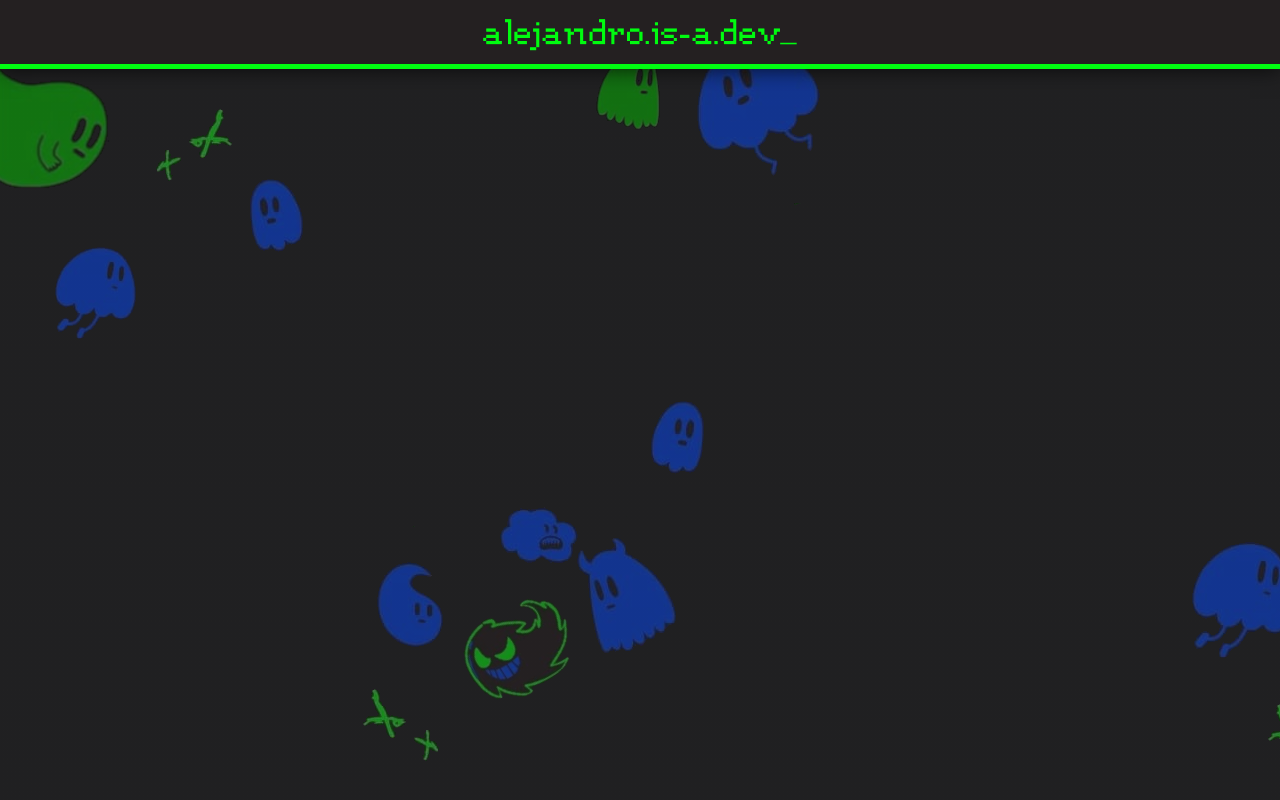
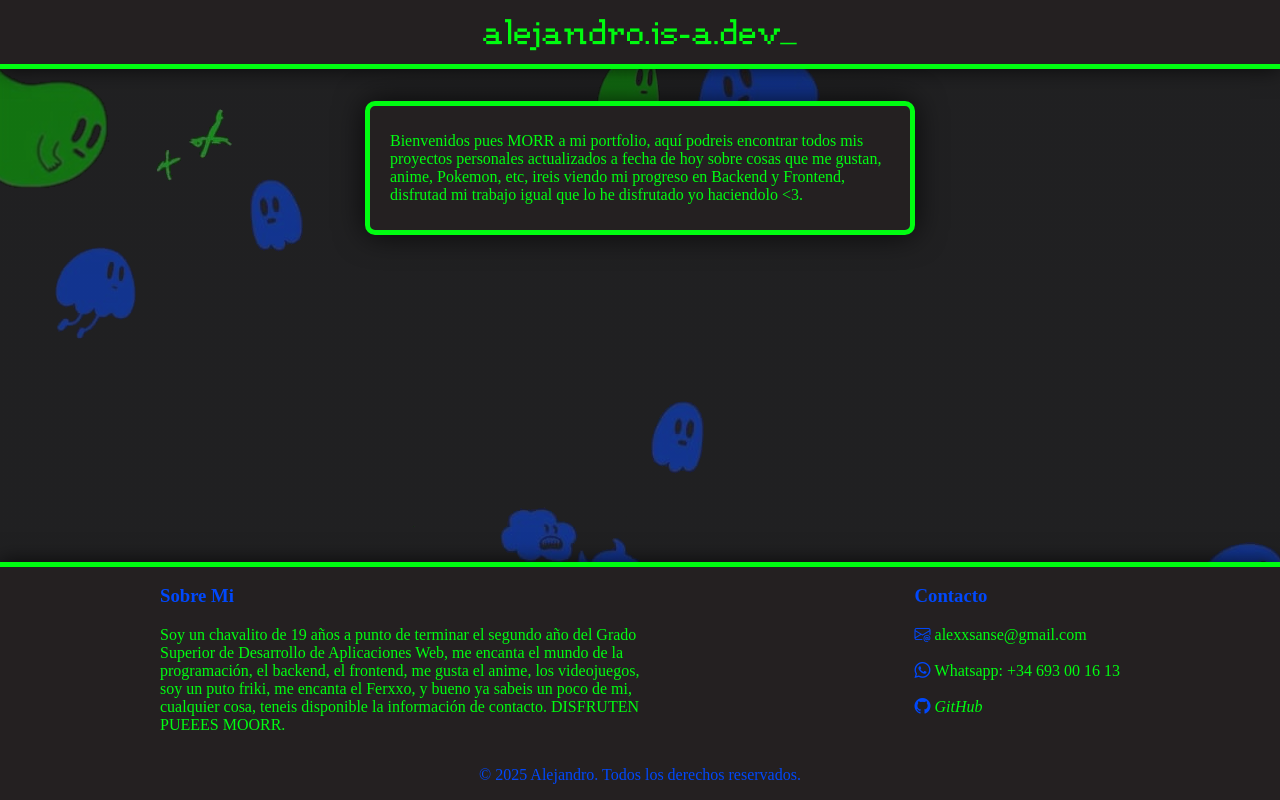
Before and after one commit to AlejandroSanchezSerrano/alejandro, a PHP site: page / in a window 1280 px wide. Run offline with PHP 8.4, Linux system fonts and the light colour scheme; some web fonts are replaced.

Commit message:
Se ha añadido el footer, una card y mas estilos

```diff
--- a/app.css
+++ b/app.css
@@ -37,19 +37,95 @@ header img {
 }
 
 body {
+    display: flex;
+    flex-direction: column;
+    justify-items: center;
+    align-items: center;
     background: linear-gradient(to right, rgba(36, 32, 33, 0.5), rgb(36, 32, 33, 0.5)), url('img/bg.png');
 }
 
 main {
+    display: flex;
+    justify-content: center;
+    align-items: start;
     max-width: 1200px;
     width: 100%;
 }
 
+a {
+    text-decoration: none;
+    color: var(--primary);
+}
+
+a:hover {
+    color: var(--secondary);
+}
+
+.card {
+    max-width: 500px;
+    color: var(--primary);
+    display: flex;
+    flex-direction: column;
+    justify-content: center;
+    align-items: center;
+    background-color: var(--terciary);
+    border: 5px solid var(--primary);
+    border-radius: 10px;
+    margin: 2rem;
+    padding: 10px 20px 10px 20px;
+    box-shadow: 0px 0px 30px 0px rgba(0, 0, 0, 0.75);
+}
+
 footer {
+    box-shadow: 0px 0px 20px 0px rgba(0, 0, 0, 0.75);
+
+    font-family: "Arkeo BT W01 Regular";
     position: fixed;
     bottom: 0px;
     margin-right: auto;
     margin-left: auto;
     background-color: var(--terciary);
     border-top: 5px solid var(--primary);
+    width: 100%;
+    color: var(--primary);
+
+    display: flex;
+    flex-direction: column;
+    justify-content: center;
+    align-items: center;
 }
+
+.footer {
+    max-width: 75%;
+    display: flex;
+    flex-direction: column;
+    justify-content: center;
+    align-items: center;
+}
+
+h3 {
+    color: var(--secondary);
+}
+
+.footer__content {
+    display: flex;
+    flex-direction: row;
+    justify-content: space-between;
+    text-align: start;
+}
+
+.about {
+    max-width: 50%;
+}
+
+.contact {
+    max-width: 100%;
+}
+
+.copy {
+    color: var(--secondary);
+}
+
+i {
+    color:var(--secondary);
+}
--- a/index.html
+++ b/index.html
@@ -5,16 +5,56 @@
     <meta name="viewport" content="width=device-width, initial-scale=1.0">
     <title>alejandro portfolio</title>
     <link rel="stylesheet" href="app.css">
+    <link rel="stylesheet" href="https://cdn.jsdelivr.net/npm/bootstrap-icons@1.11.3/font/bootstrap-icons.min.css">
 </head>
 <body>
     <header>
         <img src="img/logo.gif" alt="Logo">
     </header>
     <main>
-
+        <div class="card">
+            <p>Bienvenidos pues MORR a mi portfolio, aquí podreis encontrar todos mis proyectos personales actualizados a fecha de hoy sobre cosas que me gustan, anime, Pokemon, etc, ireis viendo mi progreso en Backend y Frontend, disfrutad mi trabajo igual que lo he disfrutado yo haciendolo <3. </p>
+        </div>
     </main>
     <footer>
-
+        <div class="footer">
+            <div class="footer__content">
+                <div class="about">
+                    <h3>Sobre Mi</h3>
+                    <p>
+                        Soy un chavalito de 19 años a punto de terminar el segundo año del Grado Superior de Desarrollo de Aplicaciones Web, me encanta el mundo de la programación, el backend,
+                        el frontend, me gusta el anime, los videojuegos, soy un puto friki, me encanta el Ferxxo, y bueno ya sabeis un poco de mi, cualquier cosa, teneis disponible la información
+                        de contacto. DISFRUTEN PUEEES MOORR.
+                    </p>
+                </div>
+                <!-- <div class="col-md-4 mb-3">
+                    <h5>Enlaces</h5>
+                    <ul class="list-unstyled">
+                        <li class="nav-item">
+                            <a routerlink="/inicio" class="nav-link active" href="/sancheza/Angular/Anime_Angular/inicio">Inicio</a>
+                        </li>
+                        <li _ngcontent-ng-c3387805838="" class="nav-item">
+                            <a _ngcontent-ng-c3387805838="" routerlink="/anime" class="nav-link" href="/sancheza/Angular/Anime_Angular/anime">Animes</a>
+                        </li>
+                        <li _ngcontent-ng-c3387805838="" class="nav-item">
+                            <a _ngcontent-ng-c3387805838="" routerlink="/movie" class="nav-link" href="/sancheza/Angular/Anime_Angular/movie">Peliculas</a>
+                        </li>
+                        <li _ngcontent-ng-c3387805838="" class="nav-item">
+                            <a _ngcontent-ng-c3387805838="" routerlink="/manga" class="nav-link" href="/sancheza/Angular/Anime_Angular/manga">Mangas</a>
+                        </li>
+                    </ul>
+                </div> -->
+                <div class="contact">
+                    <h3>Contacto</h3>
+                    <i class="bi bi-envelope-at"> </i><label>alexxsanse@gmail.com</label><br><br>
+                    <i class="bi bi-whatsapp"> </i><label>Whatsapp: +34 693 00 16 13</label><br><br>
+                    <i class="bi bi-github">&nbsp;<a href="https://github.com/AlejandroSanchezSerrano">GitHub</a></i>
+                </div>
+            </div>
+            <div class="copy">
+                <p>© 2025 Alejandro. Todos los derechos reservados.</p>
+            </div>
+        </div>
     </footer>
 </body>
 </html>
```
